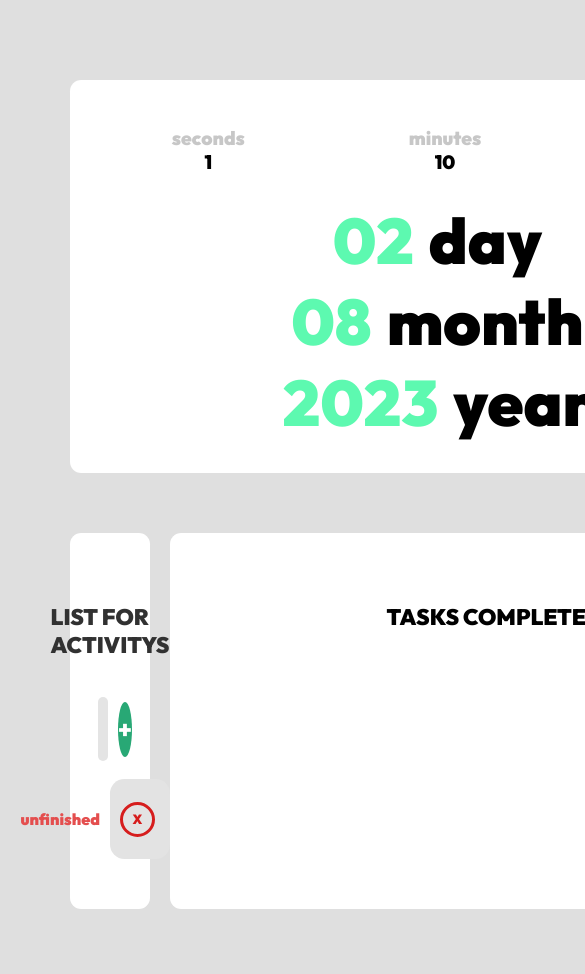
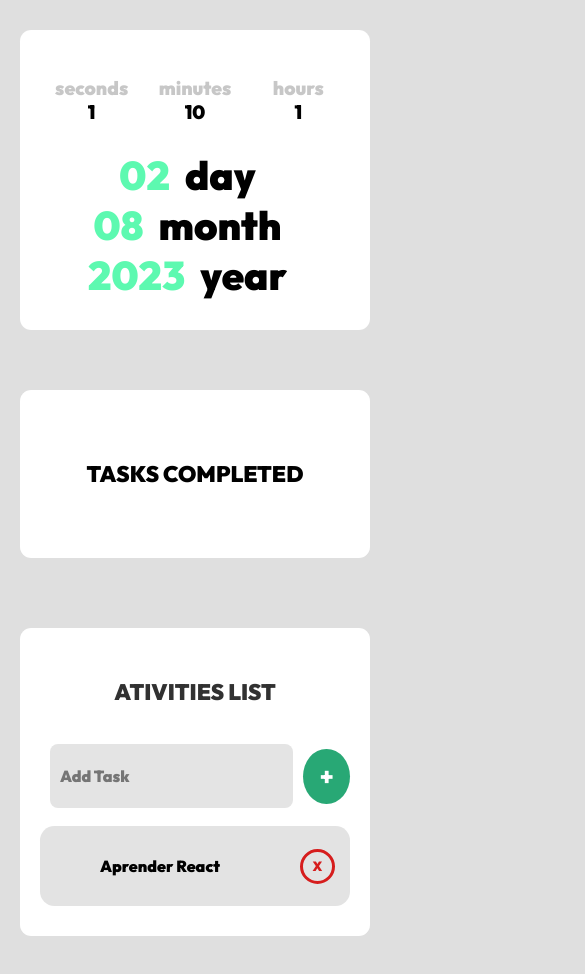
Before and after one commit to conradojuliosisnero/app-list-task, a plain HTML site: page index.html in a window 390 px wide. Shown: the top 974 px of the page, 585 px wide, since content can reach past the window. Drawn offline with Linux system fonts and the light colour scheme.

Commit message:
haciendo app responsive desing

```diff
--- a/index.html
+++ b/index.html
@@ -13,8 +13,8 @@
         <title>App Task</title>
 	</head>
 	<body>
-		<div class="contenedor">
-			<div class="tittle"><h1>LIST FOR ACTIVITYS</h1></div>
+		<div class="container__task">
+			<div class="tittle"><h1>ATIVITIES LIST</h1></div>
 			<div class="contenedor__task">
 				<input placeholder="Add Task" type="text" name="input" class="input" />
 				<button class="btn__task">+</button>
@@ -33,23 +33,14 @@
 		</div>
 		<div class="contenedor__reloj">
 			<div class="reloj">
-				<div class="seconds">
-					1
-					<p>seconds</p>
-				</div>
-				<div class="minutes">
-					10
-					<p>minutes</p>
-				</div>
-				<div class="hours">
-					1
-					<p>hours</p>
-				</div>
+				<div class="seconds">1<p>seconds</p></div>
+				<div class="minutes">10<p>minutes</p></div>
+				<div class="hours">1<p>hours</p></div>
 			</div>
 			<div>
 				<div class="day">
 					02
-					<p>day</p>
+                    <p>day</p>
 				</div>
 				<div class="month">
 					08
@@ -61,6 +52,7 @@
 				</div>
 			</div>
 		</div>
-		<script src="main.js"></script>
+		<script src="Js/main.js"></script>
+		<script src="Js/reloj.js"></script>
 	</body>
 </html>
--- a/sass/_reloj.scss
+++ b/sass/_reloj.scss
@@ -6,7 +6,7 @@
 }
 
 @mixin tall(){
-    font-size: 4em;
+    font-size:4em;
     font-family: 'Outfit', sans-serif;
     font-weight: 900;
     color: #5df9b0;
@@ -25,7 +25,8 @@
     .reloj{
         display:grid;
         grid-template-columns: repeat(6, 1fr);
-        grid-template-areas: "seconds seconds minutes minutes hours hours";
+        grid-template-areas:
+        "seconds seconds minutes minutes hours hours";
         width: 100%;
         .seconds{
             grid-area: seconds;
@@ -113,3 +114,112 @@
         }
 	}
 }
+
+@media screen and (max-width:1024px) {
+    body{
+        background-color: rgb(223, 223, 223);
+        grid-template-columns: repeat(4,1fr);
+        grid-template-areas:
+        "date date date date"
+        "date date date date"
+        "task task list list"
+        "task task list list"
+         ;
+        width: 100%;
+        .container__task{
+            display: flex;
+            flex-direction: column;
+            background-color: rgb(255, 255, 255);
+            backdrop-filter: blur(10px);
+            margin: 50px 0px 0px 0px;
+            padding: 20px;
+            width: 100%;
+            border-radius: .7em;
+            grid-area: task;
+            justify-content: center;
+            align-items: center;
+        }
+    }
+}
+
+@media screen and (max-width:769px) {
+    body{
+        background-color:rgb(223, 223, 223);
+        grid-template-columns: repeat(4,1fr);
+        grid-template-areas:
+        "date date date date"
+        "date date date date"
+        "list list list list"
+        "list list list list"
+        "task task task task"
+        "task task task task"
+         ;
+        width: 100%;
+    }
+}
+
+@media screen and (max-width:426px) {
+    body{
+        padding: 20px;
+        background-color: rgb(223, 223, 223);
+        grid-template-columns: repeat(4,1fr);
+        grid-template-areas:
+        "date date date date"
+        "date date date date"
+        "list list list list"
+        "list list list list"
+        "task task task task"
+        "task task task task"
+         ;
+        width: 100%;
+        .contenedor__reloj {
+            display:flex;
+            flex-direction: column;
+            background-color: rgba(255, 255, 255);
+            margin: 10px 0px 0px 0px;
+            padding: 20px;
+            width: 100%;
+            height: 100%;
+            border-radius: 0.7em;
+            grid-area: date;
+            .day {
+                grid-area: day;
+                @include caja_flex(flex, center, center, 100%);
+                font-size:2.5em;
+
+                p{
+                    color: #000000;
+                    padding: 0px 15px;
+                    font-family: 'Outfit', sans-serif;
+                }
+            }
+            .month {
+                grid-area: month;
+                @include caja_flex(flex, center, center, 100%);
+                font-size:2.5em;
+
+                p{
+                    color: #000000;
+                    padding: 0px 15px;
+                    font-family: 'Outfit', sans-serif;
+                }
+            }
+            .year {
+                grid-area: year;
+                @include caja_flex(flex, center, center, 100%);
+                font-size:2.5em;
+
+                p{
+                    color: #000000;
+                    padding: 0px 15px;
+                    font-family: 'Outfit', sans-serif;
+                }
+            }
+        }
+        .task{
+            .leyend{
+                opacity: 0;
+            }
+        }
+}
+}
--- a/sass/style.scss
+++ b/sass/style.scss
@@ -18,12 +18,11 @@ body{
     "date date date date"
     "task task list list"
     "task task list list"
-
      ;
     width: 100%;
-
+}
     // contenedor
-    .contenedor{
+    .container__task{
         display: flex;
         flex-direction: column;
         background-color: rgb(255, 255, 255);
@@ -67,6 +66,9 @@ body{
             }
             // boton de agregar tareas
             .btn__task{
+                display: flex;
+                justify-content: center;
+                align-items: center;
                 background-color: #28a875;
                 width: 60px;
                 height: 55px;
@@ -150,48 +152,16 @@ body{
             }
 
     }
-    // checkbos de tareas
-.container {
-    cursor: pointer;
-    position: absolute;
-    left: 10px;
-    input {
-        display: none;
-    }
-
-    svg {
-        overflow: visible;
-    }
-
-    input:checked ~ svg .path {
-      stroke-dasharray: 70.5096664428711 9999999;
-      stroke-dashoffset: -262.2723388671875;
-    }
-    .path {
-      fill: none;
-      stroke: rgb(63, 63, 63);
-      stroke-width: 6;
-      stroke-linecap: round;
-      stroke-linejoin: round;
-      transition: stroke-dasharray 0.5s ease, stroke-dashoffset 0.5s ease;
-      stroke-dasharray: 241 9999999;
-      stroke-dashoffset: 0;
-      &.color__white{
-        stroke: rgb(255, 255, 255);
-      }
-    }
-    }
-}
 
     // TEREAS COMPLETADAS
     .contenedor__tareas__completadas{
             display: flex;
+            width: 100%;
             flex-direction: column;
             background-color: rgb(255, 255, 255);
             backdrop-filter: blur(10px);
             margin: 50px 0px 0px 0px;
             padding: 40px;
-            width: 650px;
             border-radius: .7em;
             grid-area: list;
             .tittle{
```
Also changed, not shown: Js/main.js (renamed from main.js), Js/reloj.js (added), css/style.css, 1 other file.
